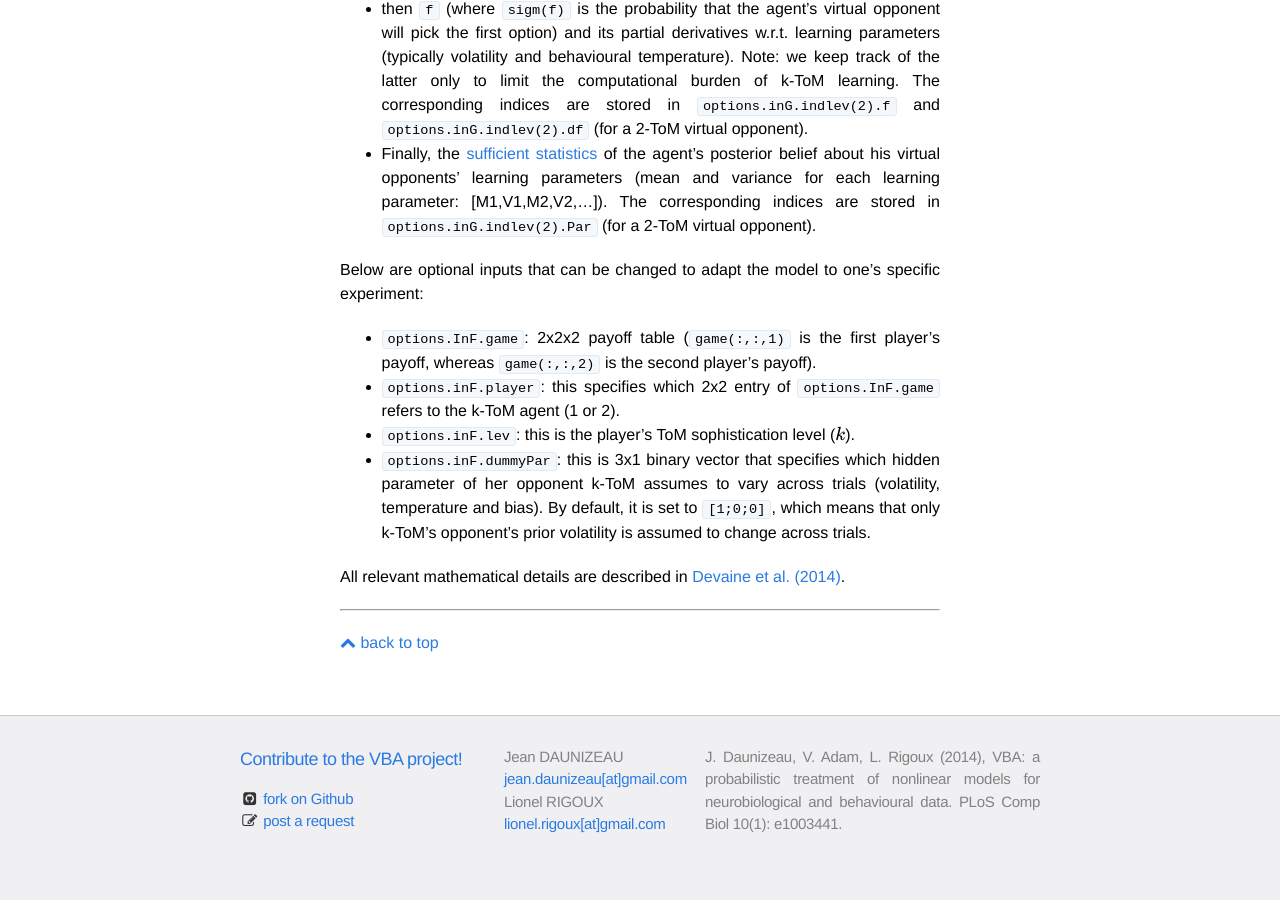
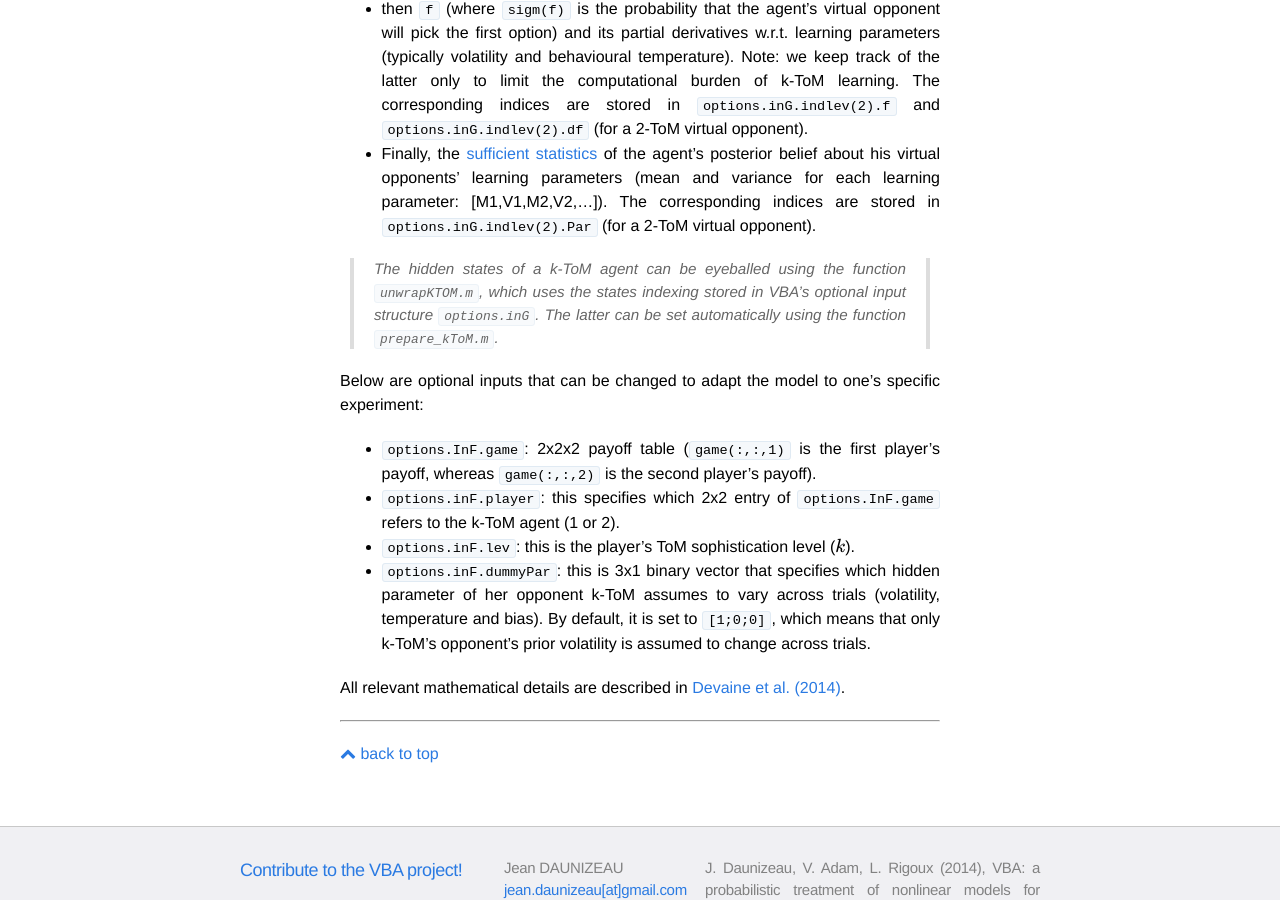
Before and after one commit to MBB-team/VBA-toolbox, a Jekyll site: the page built from _wiki/ktom.md, in a window 1280 px wide and 900 px high, scrolled down 2428 px. Built offline with Jekyll 4.4.1, drawn with Linux system fonts in a browser that asks for light colours; nearby versions of some CDN libraries; formulas are drawn with MathJax 3.

Commit message:
Update ktom.md

```diff
--- a/_wiki/ktom.md
+++ b/_wiki/ktom.md
@@ -43,6 +43,8 @@ Once the model has been inverted, one may be willing to recover and interpret th
 -	then `f` (where `sigm(f)` is the probability that the agent's virtual opponent will pick the first option) and its partial derivatives w.r.t. learning parameters (typically volatility and behavioural temperature). Note: we keep track of the latter only to limit the computational burden of k-ToM learning. The corresponding indices are stored in `options.inG.indlev(2).f` and `options.inG.indlev(2).df` (for a 2-ToM virtual opponent).
 - Finally, the [sufficient statistics](https://en.wikipedia.org/wiki/Sufficient_statistic) of the agent's posterior belief about his virtual opponents' learning parameters (mean and variance for each learning parameter: [M1,V1,M2,V2,...]). The corresponding indices are stored in `options.inG.indlev(2).Par` (for a 2-ToM virtual opponent).
 
+> The hidden states of a k-ToM agent can be eyeballed using the function `unwrapKTOM.m`, which uses the states indexing stored in VBA's optional input structure `options.inG`. The latter can be set automatically using the function `prepare_kToM.m`.
+
 
 Below are optional inputs that can be changed to adapt the model to one's specific experiment:
 
```
